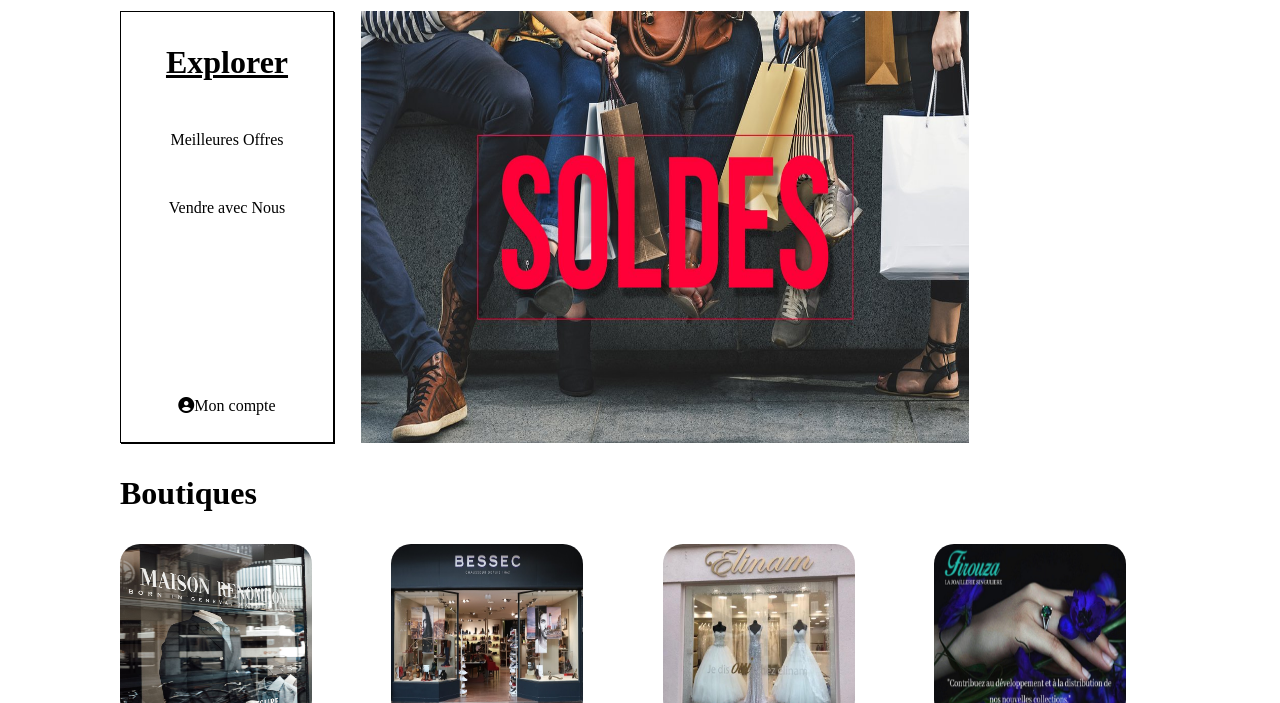
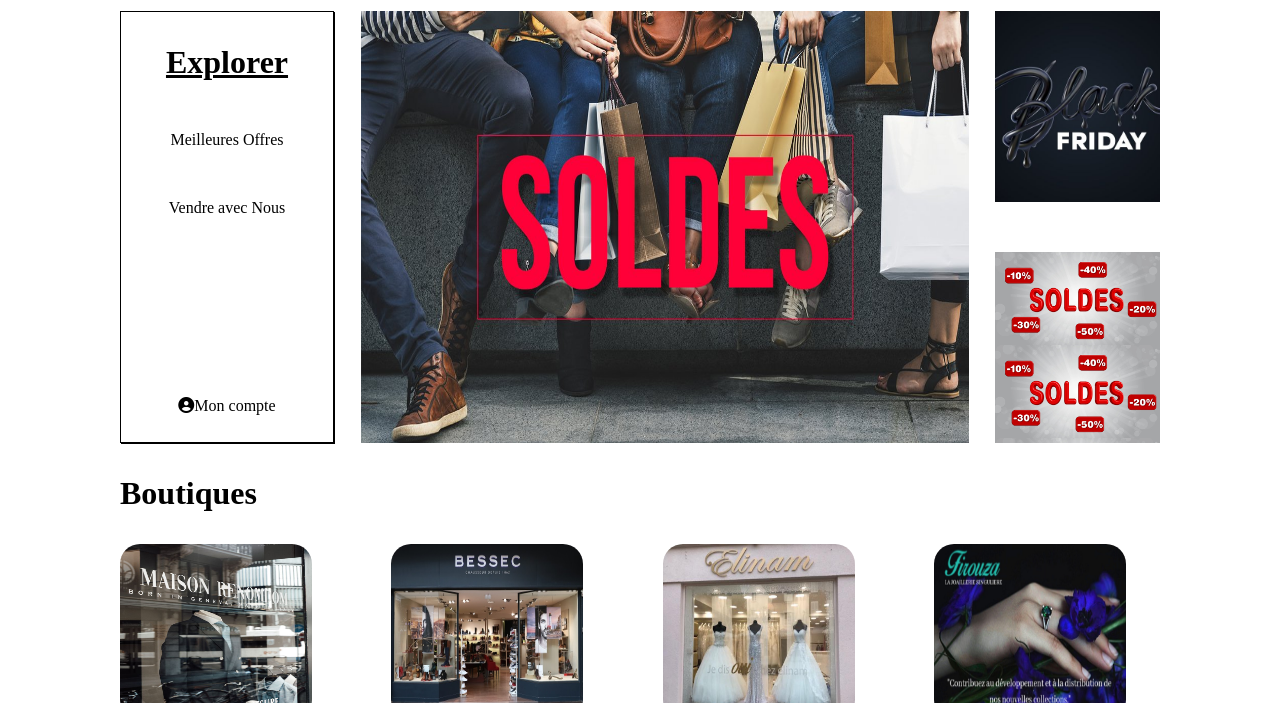
Before and after one commit to KABUB001/E-commerce-site, a plain HTML site: page index.html in a window 1280 px wide. Shown: the part 111-814 px from the top of the page. Drawn offline with Linux system fonts and the light colour scheme; the site is published under a folder, as on GitHub Pages, so addresses that start at the root find nothing.

Commit message:
Assist page verification

```diff
--- a/style.css
+++ b/style.css
@@ -221,7 +221,7 @@ color: red;
 .explore-1{
     width: 165px;
     height: 191px;
-    background-image: url(/images/5fc0bc8f6a56f.jpeg);
+    background-image: url(images/5fc0bc8f6a56f.jpeg);
     background-size: cover;
     background-position: center;
     margin-bottom: 50px;
@@ -229,7 +229,7 @@ color: red;
 .pub1{
     width: 165px;
     height: 191px;
-    background-image: url(/images/360_F_132916242_tuJWzeFgIThbBqwQSrqeXNzAOS6AZZzI.jpeg);
+    background-image: url(images/360_F_132916242_tuJWzeFgIThbBqwQSrqeXNzAOS6AZZzI.jpeg);
     background-size: contain;
 
 
```
